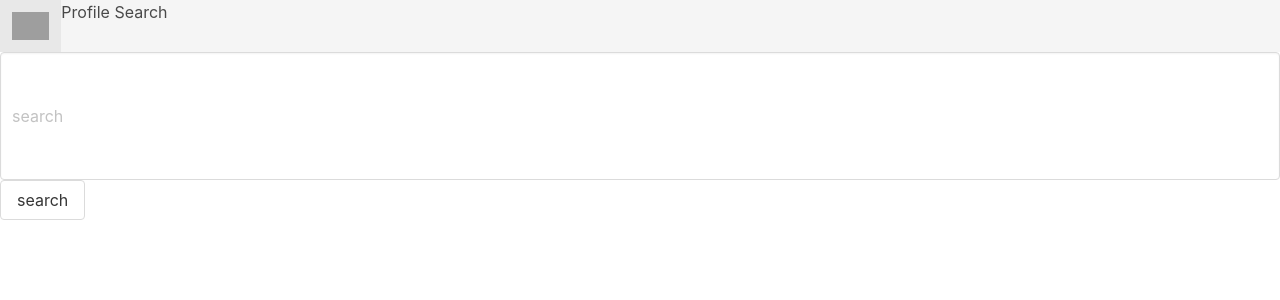
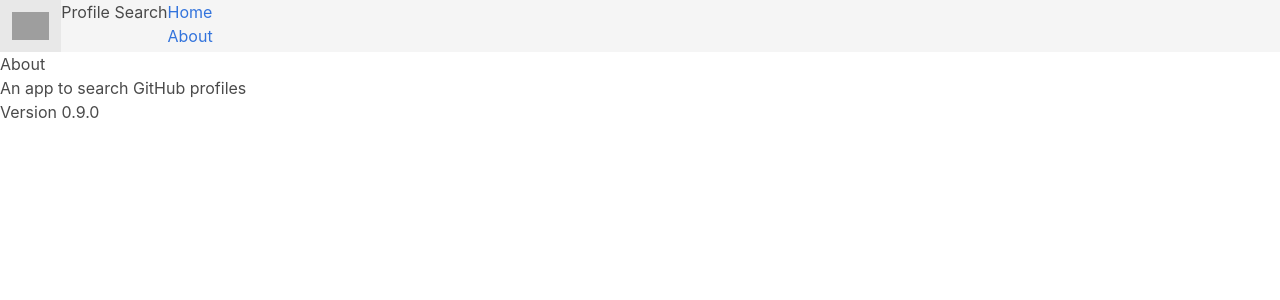
Before and after one commit to sahilister/profile-search, a React (Create React App) app: page /about in a window 1280 px wide. Shown: the top 300 px of the page. Built offline with nearby package versions, Linux system fonts and the light colour scheme; grey boxes are pictures that could not be loaded.

Commit message:
add react routes

```diff
--- a/package.json
+++ b/package.json
@@ -9,6 +9,7 @@
     "axios": "^0.20.0",
     "react": "^16.13.1",
     "react-dom": "^16.13.1",
+    "react-router-dom": "^5.2.0",
     "react-scripts": "3.4.1"
   },
   "scripts": {
--- a/src/App.js
+++ b/src/App.js
@@ -1,8 +1,10 @@
-import React, { Component} from 'react';
+import React, { Fragment, Component} from 'react'
+import { BrowserRouter as Router, Route, Switch } from 'react-router-dom'
 import Navbar from './components/layout/Navbar'
 import Alert from './components/layout/Alert'
 import Users from './components/users/Users'
 import Search from './components/users/Search'
+import About from './components/pages/About'
 import axios from 'axios'
 import './App.css';
 
@@ -35,9 +37,13 @@ class App extends Component {
 
   render() {
     return (
+      <Router>
         <div>
           <Navbar title="Profile Search" />
           <Alert alert={this.state.alert}/>
+          <Switch>
+            <Route exact path="/" render={props => (
+              <Fragment>
                 <Search
                   searchUsers={this.searchUsers}
                   clearUsers={this.clearUsers}
@@ -45,7 +51,12 @@ class App extends Component {
                   alertUsers={this.alertUsers}
                 />
                 <Users loading={this.state.loading} users={this.state.users} />
+              </Fragment> )
+            } />
+            <Route exact path="/about" component={About}/>
+          </Switch>
         </div>
+      </Router>
     );
   }
 }
--- a/src/components/layout/Navbar.js
+++ b/src/components/layout/Navbar.js
@@ -1,4 +1,5 @@
 import React from 'react'
+import { Link } from 'react-router-dom'
 
 const Navbar = () => {
   // static defaultProps = {
@@ -11,6 +12,14 @@ const Navbar = () => {
             <img src="https://github.githubassets.com/images/modules/logos_page/GitHub-Mark.png" alt="github-logo" />
           </a>
           <h2>Profile Search</h2>
+          <ul>
+            <li>
+              <Link to='/'>Home</Link>
+            </li>
+            <li>
+              <Link to='/about'>About</Link>
+            </li>
+          </ul>
         </div>
       </nav>
     );
--- /dev/null
+++ b/src/components/pages/About.js
@@ -0,0 +1,10 @@
+import React, { Fragment } from 'react'
+
+const About = () =>
+  <Fragment>
+    <h1>About</h1>
+    <p>An app to search GitHub profiles</p>
+    <p>Version 0.9.0</p>
+  </Fragment>
+
+export default About
```
Also changed, not shown: 1 other file (tests, documents, lock files or other folders). Lines whose indentation alone changed are shown as unchanged.
